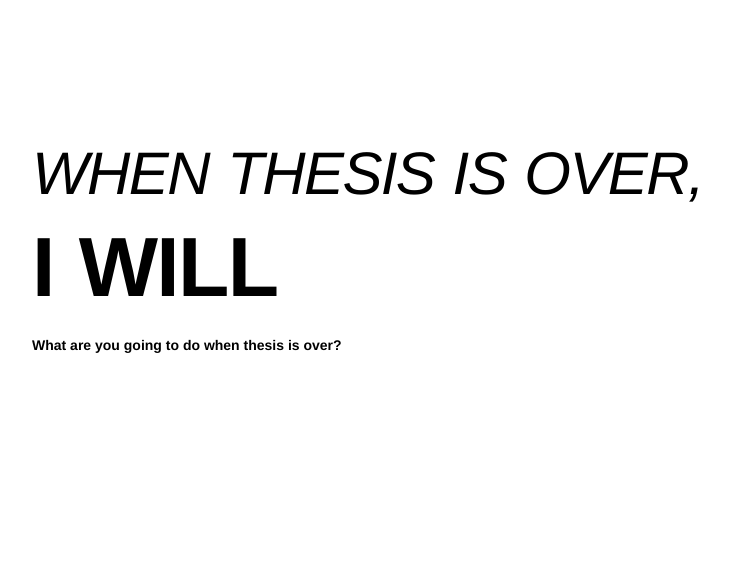
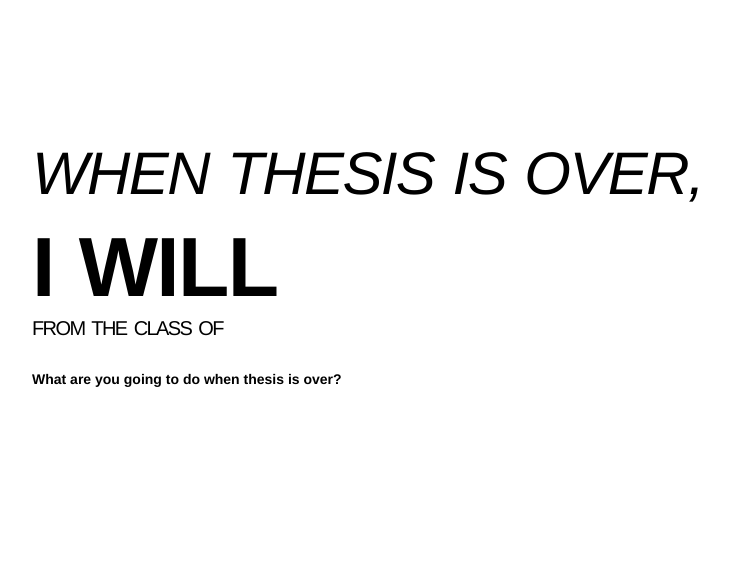
Before and after one commit to tinabeans/whenthesisisover, a Flask app: template templates/index.html in a window 1280 px wide. Shown: the top 580 px of the page, without its empty margins (138-867 px from the left). Run offline with Flask 2, Linux system fonts and the light colour scheme; the template is opened without the code that fills it, so the values that code supplies are empty; parts of the project's set-up code (start-up, migrations or seed data) failed here and were passed over; some libraries are stand-ins or nearby versions.

Commit message:
added class year

```diff
--- a/server.py
+++ b/server.py
@@ -9,6 +9,7 @@ import flask
 # pymongo
 import pymongo
 from bson import ObjectId
+import json
 
 # creating new Flask instance
 app = flask.Flask(__name__)
@@ -20,10 +21,7 @@ db = connection.whenthesisisover
 app.secret_key = '''nTi!"2Oq#j2WdnUsQziTn52y8xGfZl:"MH*H|`yVClNLA4UG'GIvq1qc%Gk}vu<'''
 
 
-# --------------------------------------------
-
-@app.route('/')
-def index():
+def fetchRandomIdea():
 
 	# grab a random idea from the db
 
@@ -32,7 +30,15 @@ def index():
 
 	idea = db.ideas.find_one({}, skip=randomNum)
 
-	return flask.render_template("index.html", idea=idea)
+	return idea
+
+
+# --------------------------------------------
+
+@app.route('/')
+def index():
+
+	return flask.render_template("index.html", idea=fetchRandomIdea())
 
 
 # --------------------------------------------
@@ -42,12 +48,11 @@ def fetchNewIdea():
 
 	# grab a random idea from the db
 
-	totalIdeas = db.ideas.count()
-	randomNum = random.randint(0, totalIdeas - 1)
+	idea = fetchRandomIdea()
 
-	idea = db.ideas.find_one({}, skip=randomNum)
+	del idea['_id']
 
-	return idea['idea']
+	return json.dumps(idea)
 
 
 
@@ -67,7 +72,8 @@ def postNewIdea():
 	idea = {
 		'name' : data['name'],
 		'email' : data['email'],
-		'idea' : data['idea']
+		'idea' : data['idea'],
+		'class' : data['class']
 	}
 
 	db.ideas.insert(idea)
--- a/static/css/style.css
+++ b/static/css/style.css
@@ -94,3 +94,9 @@ textarea {
 	height: 50px;
 	width: 450px;
 }
+
+.from {
+	font: 20px/24px "Helvetica Neue", Helvetica, Arial, sans-serif;
+	text-transform: uppercase;
+	margin-top: 10px;
+}
--- a/templates/form.html
+++ b/templates/form.html
@@ -22,6 +22,11 @@
 			</p>
 
 			<p>
+			<label for="name">Class:</label>
+			<input type="text" name="class" id="class" placeholder="YYYY" />
+			</p>
+
+			<p>
 			<label for="email">Email:</label>
 			<input type="text" name="email"  id="email" />
 			</p>
--- a/templates/index.html
+++ b/templates/index.html
@@ -21,10 +21,11 @@ $(document).ready(function(){
 		$.ajax({
 			url : '/fetchNewIdea',
 			success : function(data){
-				console.log(data);
 
 				$('#theIdea').fadeOut(200, function(){
-					$('#ideaText').html(data);
+					var idea = JSON.parse(data);
+					$('#ideaText').html(idea.idea);
+					$('#class').html(idea.class);
 					$('#theIdea').fadeIn(300);
 				})
 			}
@@ -62,6 +63,8 @@ $(document).ready(function(){
 			<a href="" id="fetchNewIdeaLink">I will <span id="ideaText">{{ idea.idea }}</span></a>
 		</h1>
 
+		<p class="from">From the class of <span id="class">{{ idea.class }}</span></p>
+
 		<p class="you"><a href="add">What are you going to do when thesis is over?</a></p>
 
 		<div class="footer">
```
